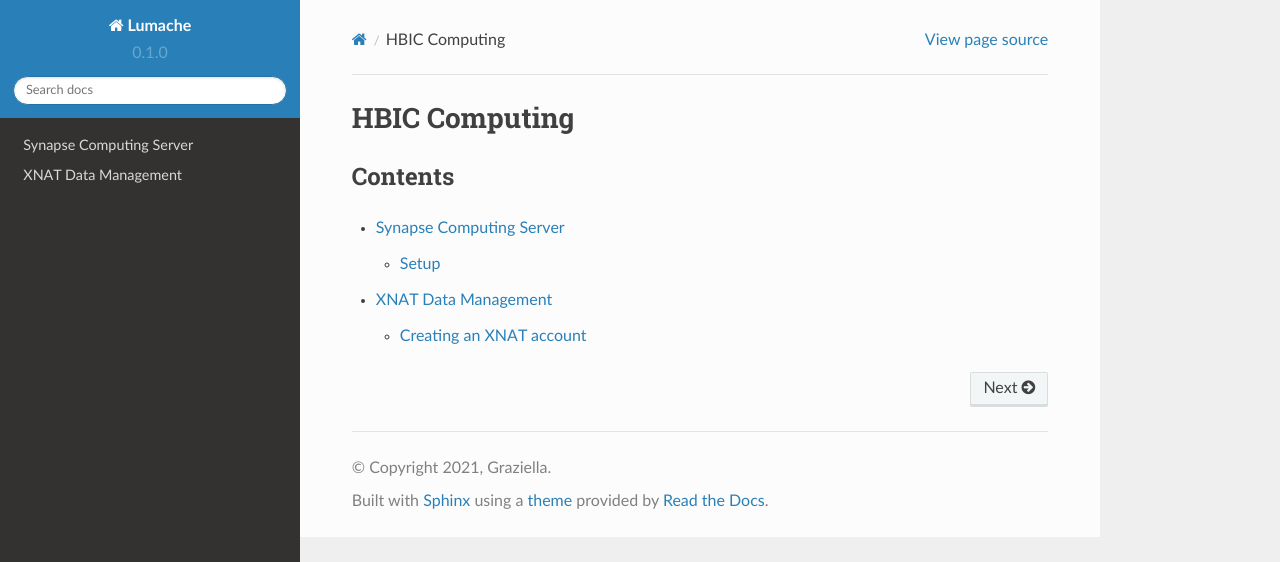
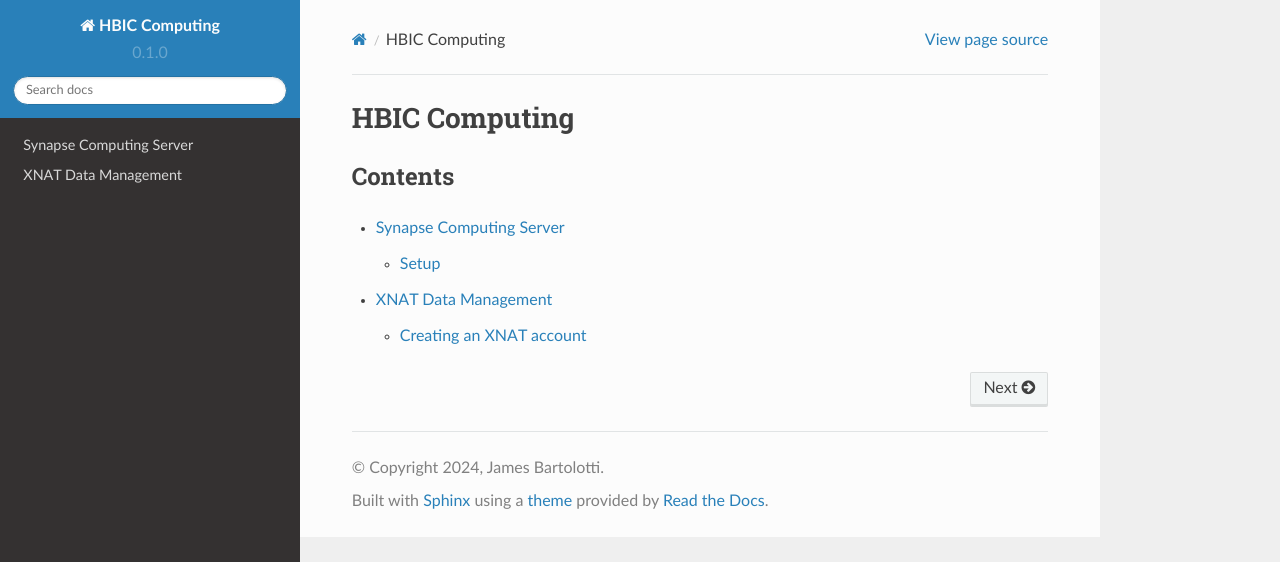
Before and after one commit to jbartolotti/hbic-computing, a Sphinx documentation site: the page built from docs/source/index.rst, in a window 1280 px wide. Shown: the top 562 px of the page. Built offline with Sphinx 7.4.7 and the Read the Docs theme 2.0.0, drawn with Linux system fonts in a browser that asks for light colours.

Commit message:
Update conf.py

```diff
--- a/docs/source/conf.py
+++ b/docs/source/conf.py
@@ -2,9 +2,9 @@
 
 # -- Project information
 
-project = 'Lumache'
-copyright = '2021, Graziella'
-author = 'Graziella'
+project = 'HBIC Computing'
+copyright = '2024, James Bartolotti'
+author = 'James Bartolotti'
 
 release = '0.1'
 version = '0.1.0'
```
